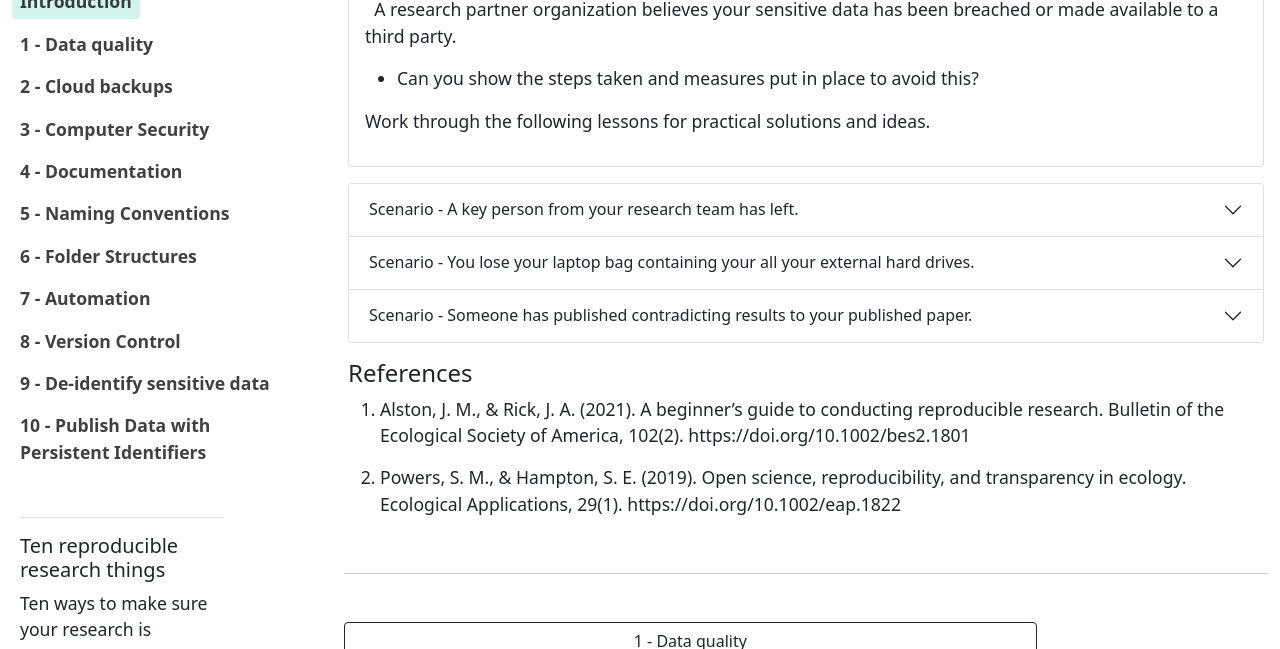
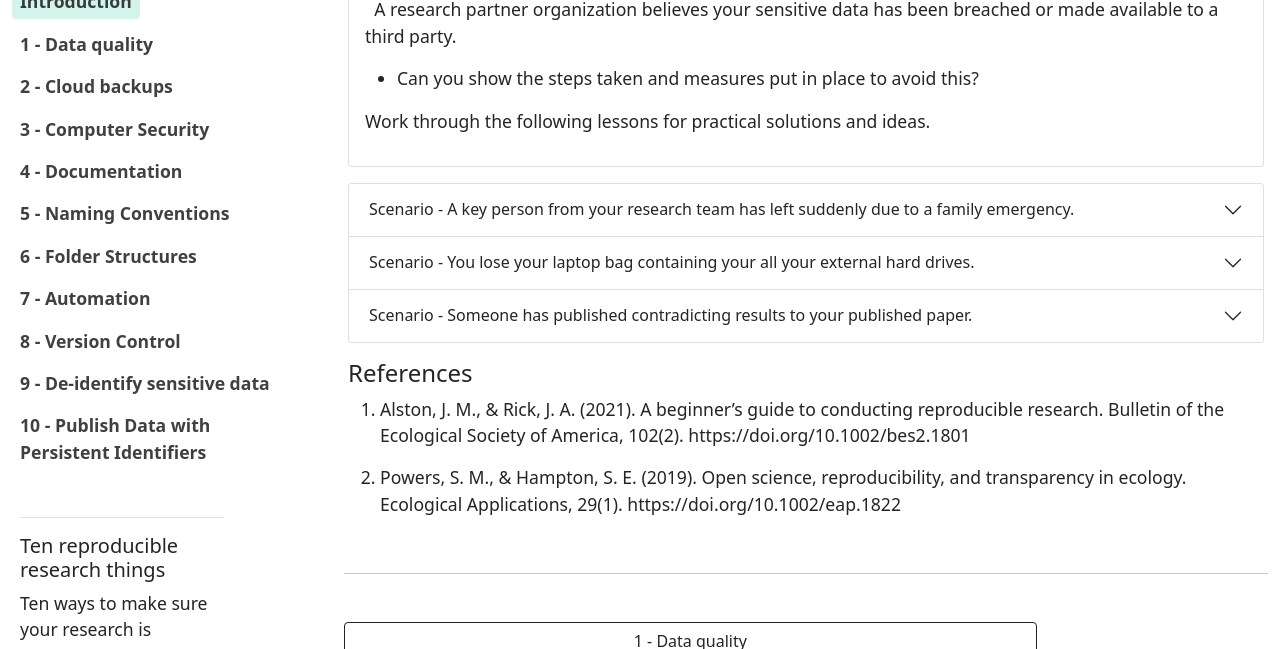
Before and after one commit to guereslib/ten-reproducible-research-things, a Jekyll site: the page built from content/00-intro.md, in a window 1280 px wide and 900 px high, scrolled down 2312 px, cut to the strip 92-741 px from the top of the window. Built offline with Jekyll 4.4.1, drawn with Linux system fonts in a browser that asks for light colours.

Commit message:
Update 00-intro.md

```diff
--- a/content/00-intro.md
+++ b/content/00-intro.md
@@ -41,9 +41,8 @@ Reproducible research has most of the advantages of replicating studies without
 
 Work through the following lessons for practical solutions and ideas.{% endcapture %}{% include card.html header="Some scenarios to consider" text=text %}
 
-{% include accordion.html title1="Scenario - A key person from your research team has left."
-text1="(family, personal emergency or no longer contactable).
- - Could you continue your work?
+{% include accordion.html title1="Scenario - A key person from your research team has left suddenly due to a family emergency."
+text1=" - Could you continue your work?
  - Do you know where your data is stored?
  - Could you keep working effectively for 1 month? 1 year?"
  title2="Scenario - You lose your laptop bag containing your all your external hard drives."
```
